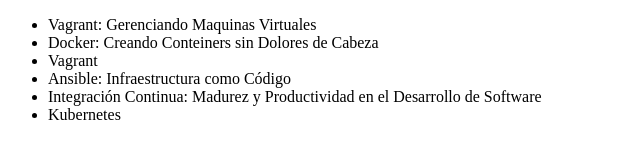
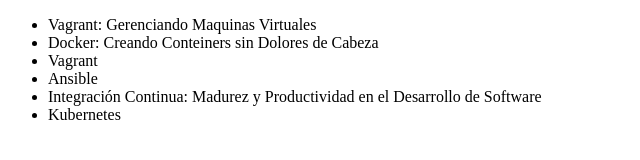
Before and after one commit to tmaldocena/Alura-Git, a plain HTML site: page Archivos/index.html in a window 1280 px wide. Shown: the whole page, without its empty margins (0-640 px from the left). Drawn offline with Linux system fonts and the light colour scheme.

Commit message:
Revert "Agregado la desc. del Curso de Ansible"
This reverts commit 54598cf06ffad1e1c4bc2f6fcbecb9a86da06d07.

```diff
--- a/Archivos/index.html
+++ b/Archivos/index.html
@@ -9,7 +9,7 @@
             <li>Vagrant: Gerenciando Maquinas Virtuales</li>
             <li>Docker: Creando Conteiners sin Dolores de Cabeza</li>
             <li>Vagrant</li>
-            <li>Ansible: Infraestructura como Código</li>
+            <li>Ansible</li>
             <li>Integración Continua: Madurez y Productividad en el Desarrollo de Software</li>
             <li>Kubernetes</li>
         </ul>
```
